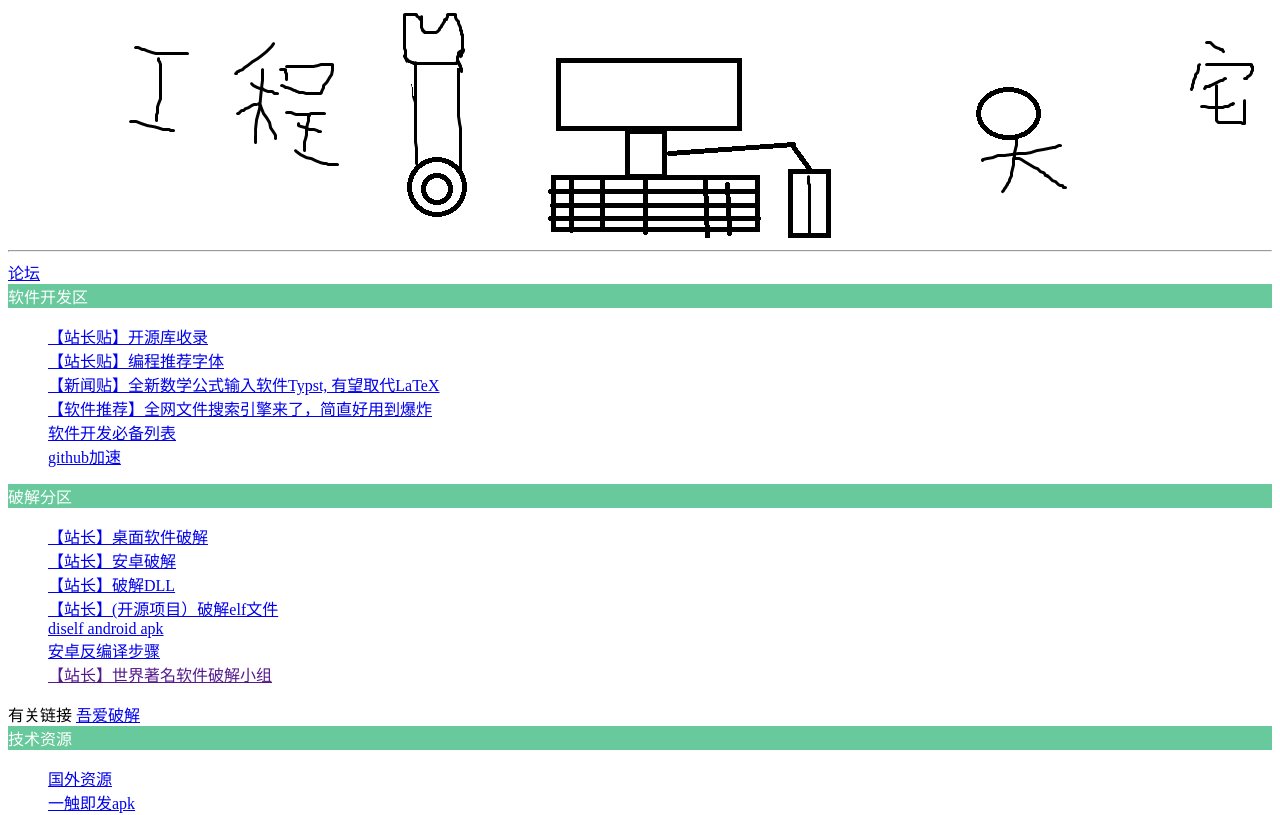
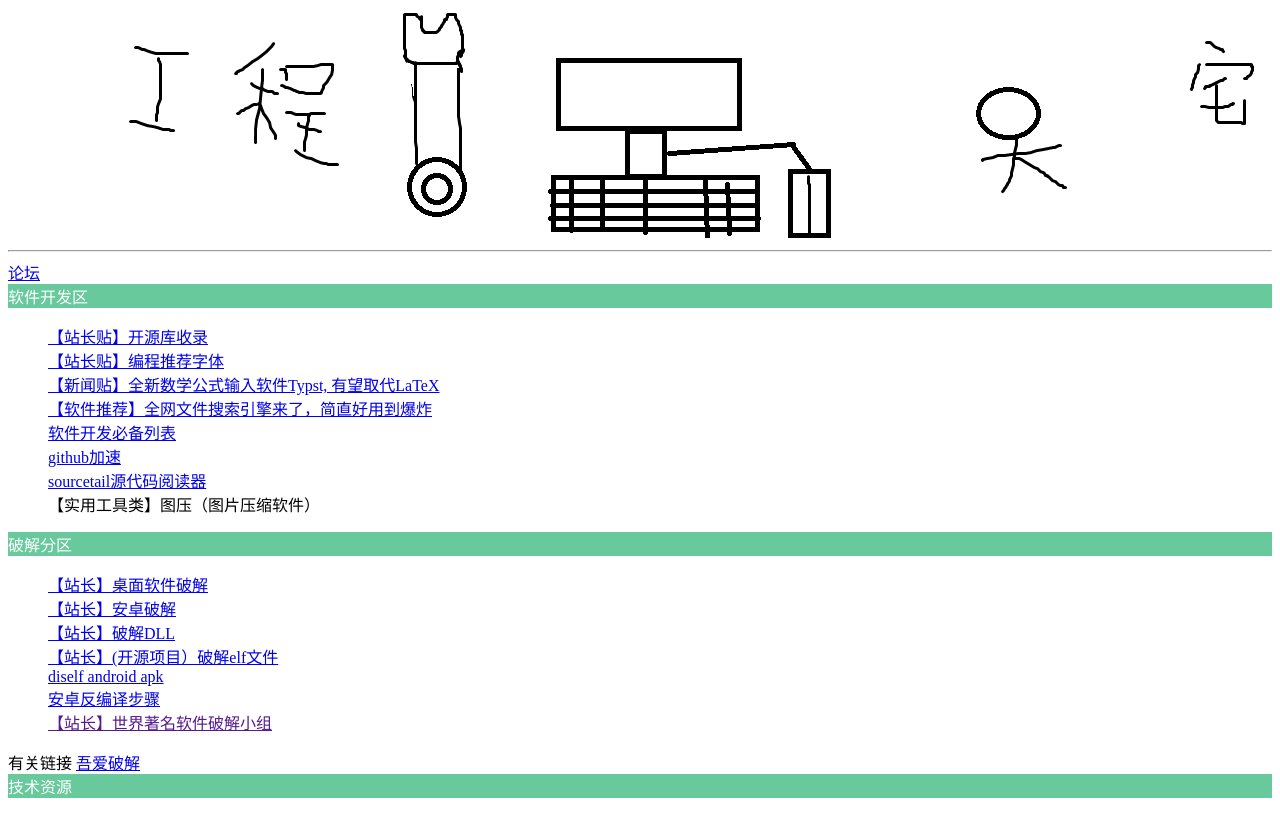
Before and after one commit to PublicWebDB/technology-geek, a plain HTML site: page index.html in a window 1280 px wide. Shown: the top 815 px of the page. Drawn offline with Linux system fonts and the light colour scheme.

Commit message:
补充源代码阅读器

```diff
--- a/index.html
+++ b/index.html
@@ -39,7 +39,8 @@
             <li><a href="全网文件搜索引擎.html">【软件推荐】全网文件搜索引擎来了，简直好用到爆炸</a></li>
             <li><a href="dev-tools.html">软件开发必备列表</a></li>
             <li><a href="github加速.html">github加速</a></li>
-            <!-- <li>【实用工具类】图压（图片压缩软件）</li> -->
+            <li><a href="https://github.com/CoatiSoftware/Sourcetrail">sourcetail源代码阅读器</a></li>
+            <li>【实用工具类】图压（图片压缩软件）</li>
         </ol>
         <!-- <li><a href="https://b23.tv/99mrtZy">Esp32自制体感蓝牙键鼠玩CS1.6</a></li> -->
     <div class="custom-hr">破解分区</div>
```
